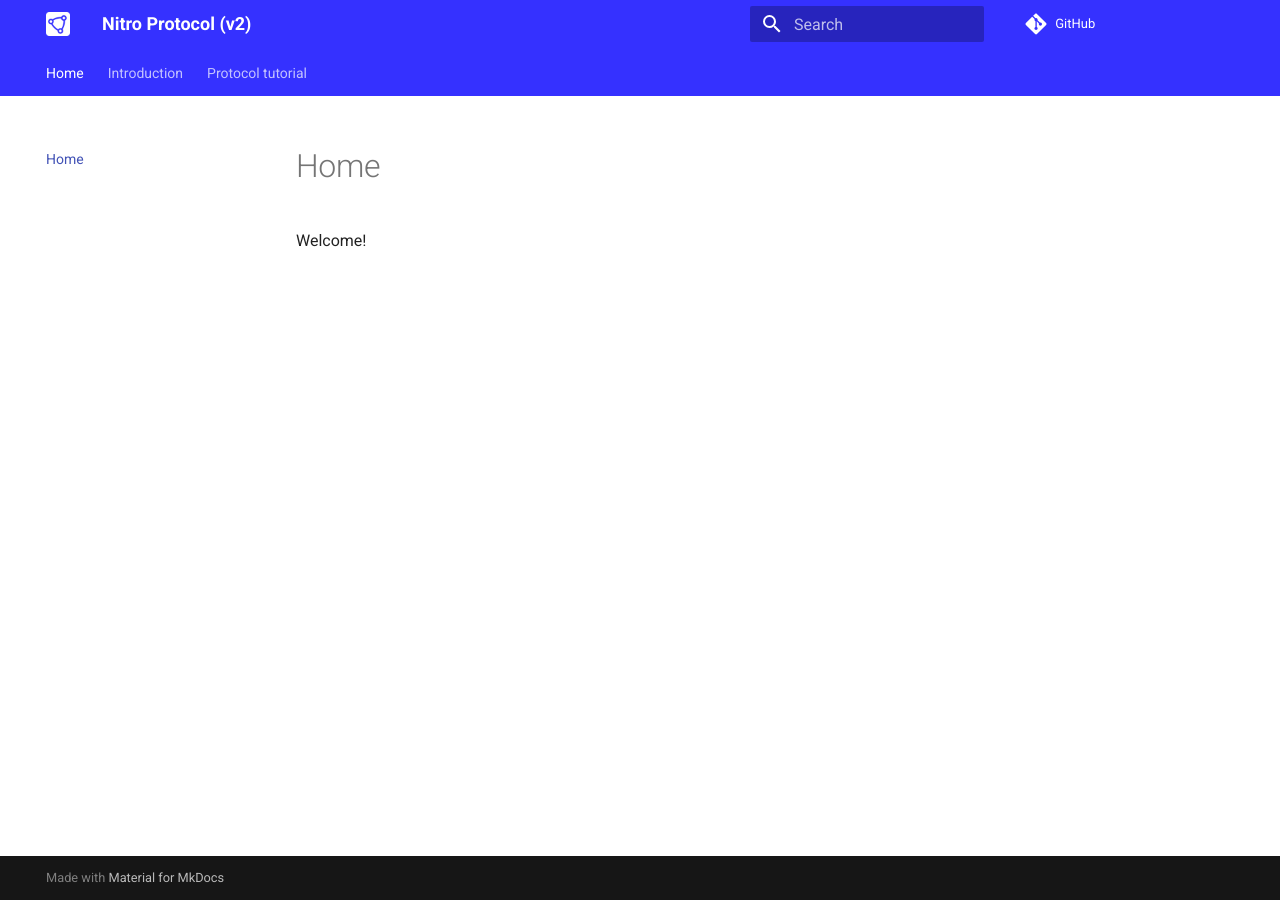
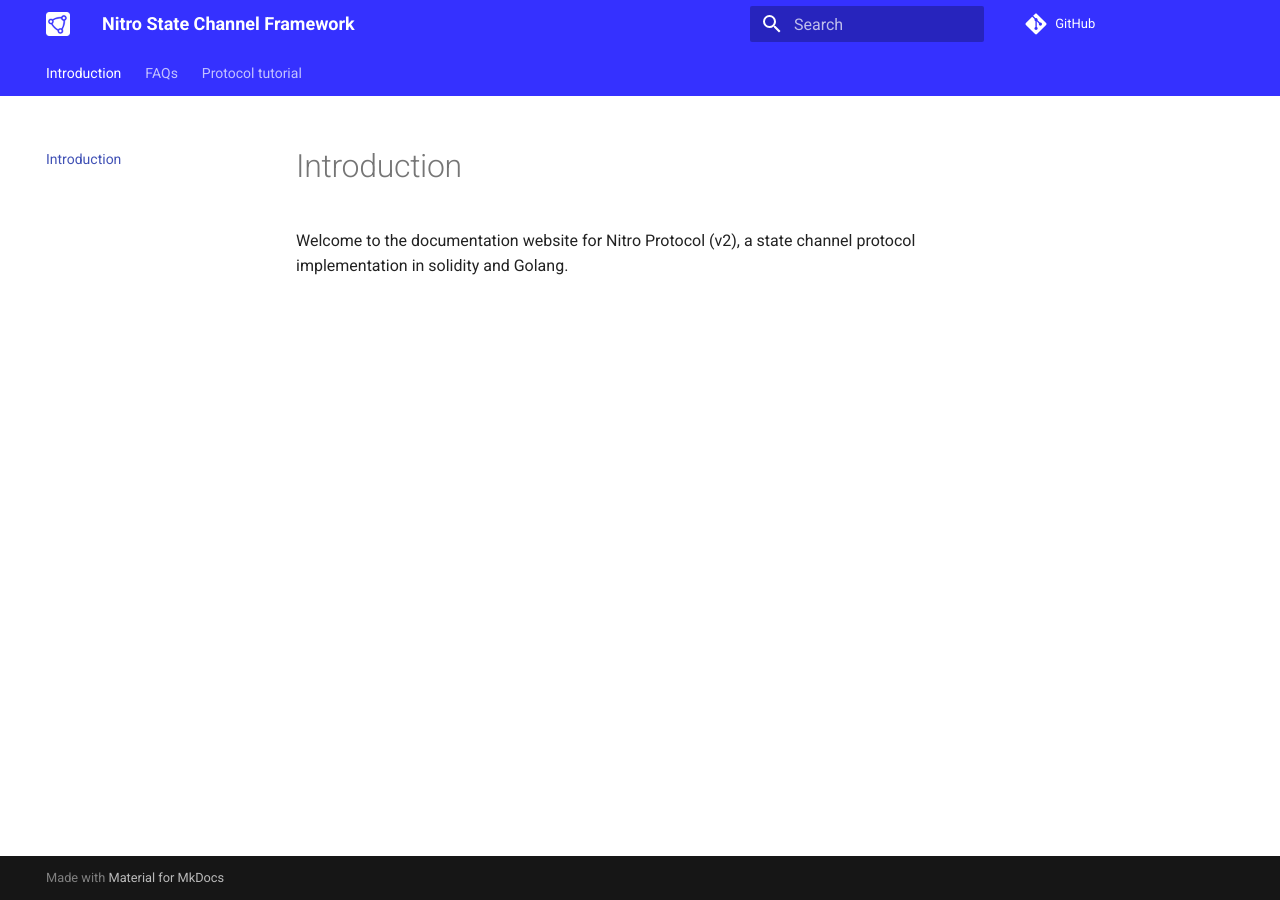
Before and after one commit to statechannels/go-nitro, an MkDocs documentation site: the page built from docs/index.md, in a window 1280 px wide. Built offline with MkDocs 1.6.1 and Material for MkDocs 9.7.7, drawn with Linux system fonts in a browser that asks for light colours; comment, search, counter and statistics services are not loaded.

Commit message:
simplify structure a bit

```diff
--- a/docs/introduction/what-are-state-channels.md
+++ b/docs/faqs.md
@@ -1,3 +1,5 @@
+# FAQs
+
 ## What are state channels?
 
 State channels are a technology which allows for peer-to-peer games, payments and other few-user applications to safely trade blockchain assets at extremely low latency, low cost and high throughput without requiring trust in a third-party. State channels can be programmed such that assets are redistributed according to arbitary logic, allowing for applications such as poker, conditional payments, atomic swaps and more.
--- a/docs/index.md
+++ b/docs/index.md
@@ -1 +1,3 @@
-Welcome!
+# Introduction
+
+Welcome to the documentation website for Nitro Protocol (v2), a state channel protocol implementation in solidity and Golang.
--- a/mkdocs.yml
+++ b/mkdocs.yml
@@ -1,4 +1,4 @@
-site_name: Nitro Protocol (v2)
+site_name: Nitro State Channel Framework
 repo_url: https://github.com/statechannels/go-nitro
 theme:
   name: material
```
Also changed, not shown: docs/introduction/index.md (deleted, +0 -3 lines).
